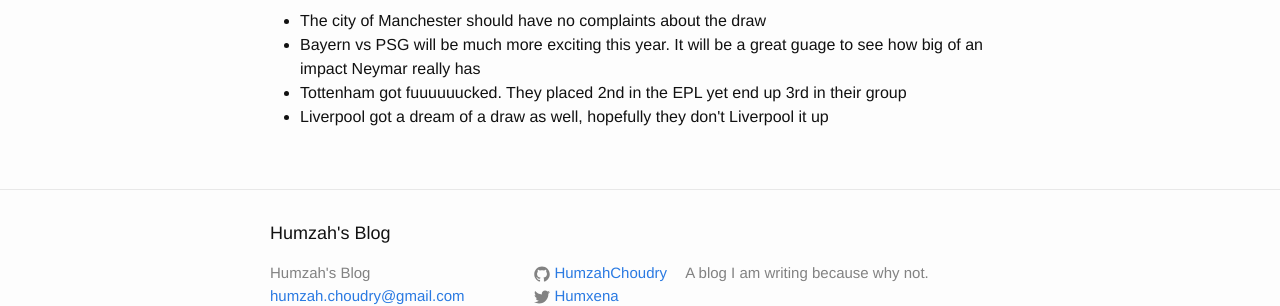
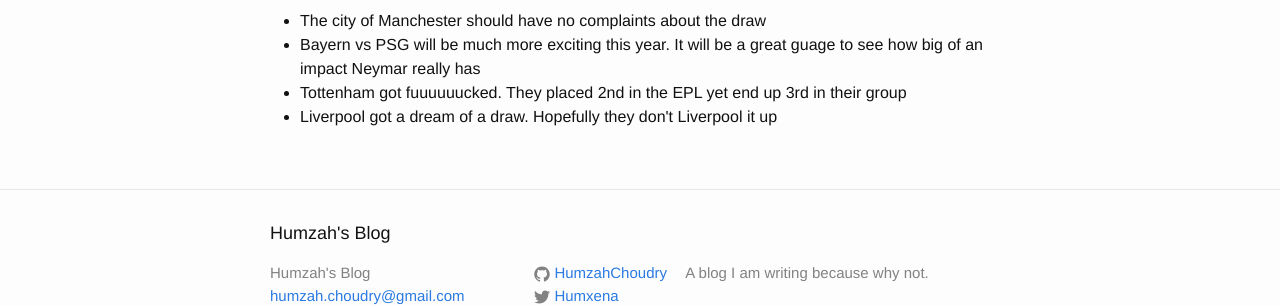
Before and after one commit to HumzahChoudry/HumzahChoudry.github.io, a Jekyll site: the page built from _posts/2017-08-24-champions-league-draw.markdown, in a window 1280 px wide. Shown: the part 584-890 px from the top of the page. Built offline with Jekyll 4.4.1, drawn with Linux system fonts in a browser that asks for light colours; our own code applies the rules of GitHub Pages for plain Markdown files.

Commit message:
Update 2017-08-24-champions-league-draw.markdown

```diff
--- a/_posts/2017-08-24-champions-league-draw.markdown
+++ b/_posts/2017-08-24-champions-league-draw.markdown
@@ -10,5 +10,5 @@ Take Aways:
 
 <li>Tottenham got fuuuuuucked. They placed 2nd in the EPL yet end up 3rd in their group</li>
 
-<li>Liverpool got a dream of a draw as well, hopefully they don't Liverpool it up</li>
+<li>Liverpool got a dream of a draw. Hopefully they don't Liverpool it up</li>
 </ul>
```
